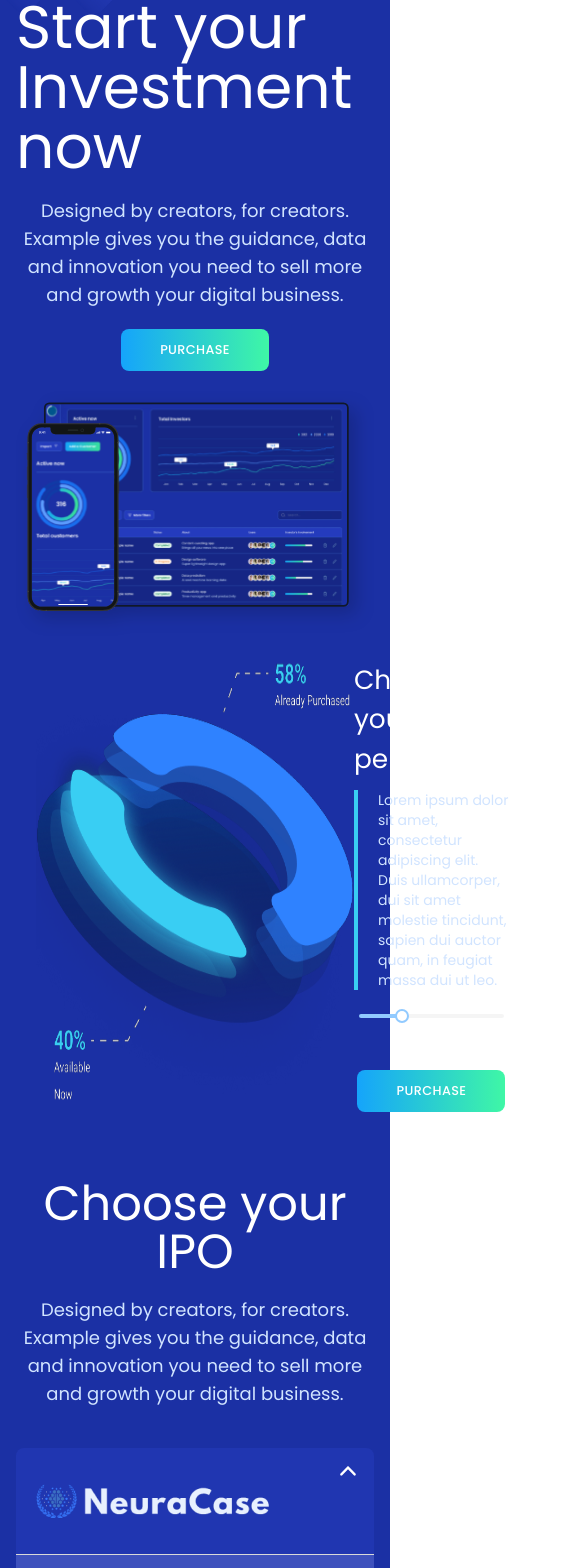
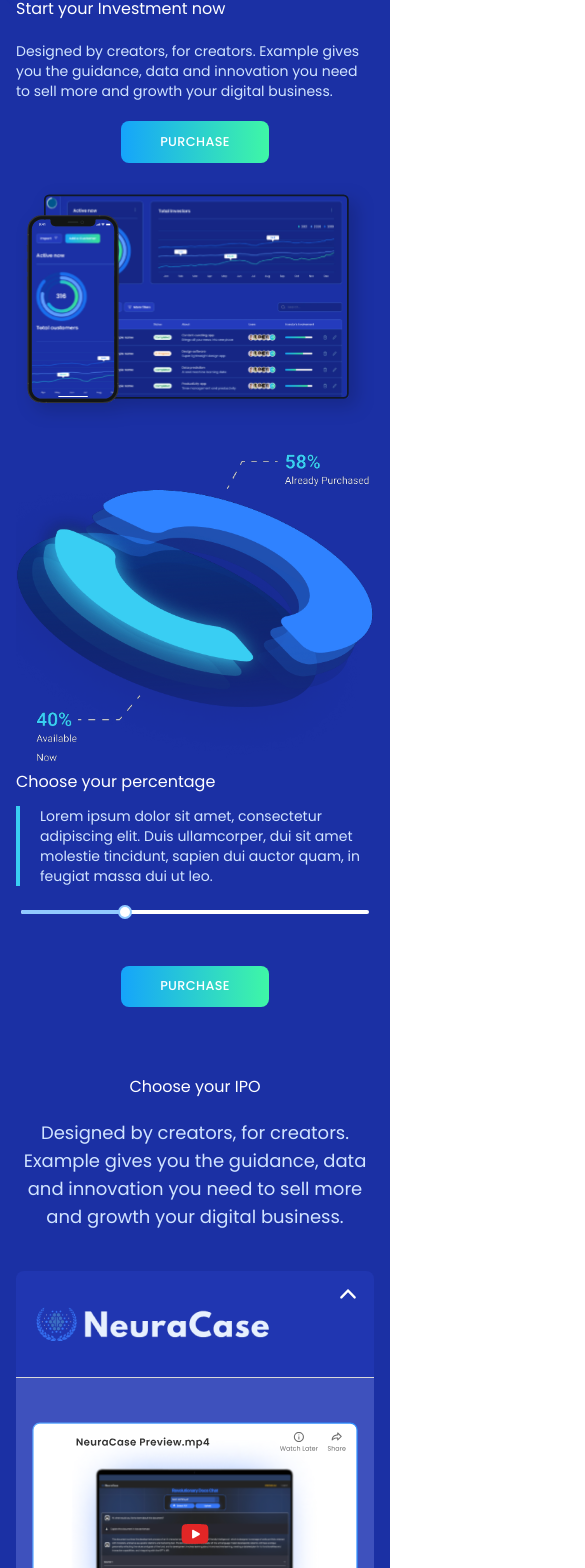
Before and after one commit to femigabriel/sufan_demo, a React (Vite) app: page /user/investments/landing-page in a window 390 px wide. Shown: the part 139-1707 px from the top of the page, 585 px wide, since content can reach past the window. Built offline with nearby package versions, Linux system fonts and the light colour scheme.

Commit message:
mobile fixes

```diff
--- a/src/index.scss
+++ b/src/index.scss
@@ -59,6 +59,7 @@ body::-webkit-scrollbar-thumb {
     opacity: 0.6;
   }
 }
+
 
 .gradientText {
   @apply bg-clip-text text-transparent bg-gradient-to-r from-[#15A4FB] to-[#3FF7A6];
@@ -235,3 +236,23 @@ code {
   background: none;
   color: #4978d8;
 }
+.form-input {
+  border-radius: 8px;
+  border: 1px solid #4978d8;
+  background: rgba(2, 7, 24, 0.23);
+  box-shadow: 0px 1px 2px 0px rgba(16, 24, 40, 0.05);
+  padding: 10px 14px;
+
+}
+
+
+.news-letter-input {
+border-radius: 8px;
+border: 1px solid  #FFF;
+background:  #FFF;
+padding: 10px 14px;
+box-shadow: 0px 1px 2px 0px rgba(16, 24, 40, 0.05);
+}
+.ant-slider .ant-slider-rail {
+  background-color: #FFF;
+}
--- a/src/pages/User/Investments/InvestmentLandingPage/FaqPage.jsx
+++ b/src/pages/User/Investments/InvestmentLandingPage/FaqPage.jsx
@@ -69,7 +69,7 @@ export const FaqPage = () => {
         </div>
       </div>
       <div>
-        <Space direction="vertical">
+        <Space direction="vertical" className="w-full">
           <Collapse
             expandIcon={({ isActive }) =>
               isActive ? (
--- a/src/pages/User/Investments/InvestmentLandingPage/IPOCollapse.jsx
+++ b/src/pages/User/Investments/InvestmentLandingPage/IPOCollapse.jsx
@@ -10,12 +10,12 @@ import theme from "../../../../theme";
 // `;
 const text = (
   <div className="py-">
-    <div className="flex py-7  gap-10">
+    <div className="lg:flex py-7  gap-10">
       <img src=" /assets/images/investment1.svg" alt="serviceImage" />
       <div className="lg:w-[36em] px-5">
         <img
           src="/assets/images/image1.png"
-          className="mb-5"
+          className="my-5"
           draggable="false"
 
           alt="image1"
@@ -104,8 +104,8 @@ const IPOCollapse = () => {
     console.log(key);
   };
   return (
-    <div className="w-full">
-      <Space direction="vertical">
+    <div className="w-full flex justify-center">
+      <Space direction="vertical" className="w-full">
         <Collapse
           expandIcon={({ isActive }) =>
             isActive ? (
@@ -206,13 +206,13 @@ const IPOCollapse = () => {
           expandIcon={({ isActive }) =>
             isActive ? (
               <img
-                src="/assets/icons/arrowUp.svg"
+                src="../../src/assets/icons/arrowUp.svg"
                 draggable="false"
                 alt="plusCircle"
               />
             ) : (
               <img
-                src="/assets/icons/arrowDown.svg"
+                src="../../src/assets/icons/arrowDown.svg"
                 draggable="false"
                 alt="minusCircle"
               />
--- a/src/pages/User/Investments/InvestmentLandingPage/StartInvestment.jsx
+++ b/src/pages/User/Investments/InvestmentLandingPage/StartInvestment.jsx
@@ -43,11 +43,13 @@ export const StartInvestment = () => {
         </div>
       </div>
 
-      <img
+     <div className="flex justify-center items-center">
+     <img
         src="/assets/images/startInvestment.svg"
         draggable="false"
         alt="serviceImage"
       />
+     </div>
     </div>
   );
 };
--- a/src/pages/User/Investments/InvestmentLandingPage/index.jsx
+++ b/src/pages/User/Investments/InvestmentLandingPage/index.jsx
@@ -22,10 +22,10 @@ export const InvestmentLandingPage = () => {
           <section className="">
             <div className="flex justify-center">
               <div>
-                <h3 className="text-white text-6xl tracking-[-2%] mb-5 ">
+                <h3 className="text-white lg:text-6xl md:text-4xl sm:text-xl tracking-[-2%] mb-5 ">
                   Start your Investment now
                 </h3>
-                <p className="text-[#D1E4FF] text-lg lg:w-[40em] font-normal lg:px-7 text-center">
+                <p className="text-[#D1E4FF] lg:text-lg text-sm lg:w-[40em] font-normal lg:px-7 lg:text-center">
                   Designed by creators, for creators. Example gives you the
                   guidance, data and innovation you need to sell more and growth
                   your digital business.
@@ -48,24 +48,23 @@ export const InvestmentLandingPage = () => {
           </section>
 
           <section className="flex flex-col gap-6 md:gap-10">
-            <div>
+            <div className="flex justify-center items-center">
               <img
                 src="/assets/images/investmentImg.svg"
-
                 className=""
                 alt="investmentImage"
                 draggable="false"
               />
             </div>
-            <div className="flex lg:gap-[75px] lg:px-5 px-5 ">
+            <div className="lg:flex lg:gap-[75px] lg:px-5 pxx-5 ">
               <img
-           src="/assets/images/chooseImg.png"
-                className="lg:[w-80vh]"
+                src="/assets/images/chooseImg.png"
+                className="lg:w-full md:w-[85%] sm:w-[65%]"
                 alt="investmentImage"
                 draggable="false"
               />
               <div className="lg:mt-32">
-                <h3 className="text-white text-[1.65em] mb-3 tracking-[-2%]">
+                <h3 className="text-white lg:text-[1.65em] md:text-4xl sm:text-xl mb-3 tracking-[-2%]">
                   Choose your percentage
                 </h3>
                 <div className="text-[#D1E4FF] text-sm border-l-4 border-[#39CEF3]">
@@ -92,14 +91,13 @@ export const InvestmentLandingPage = () => {
                   </Button>
                 </div>
               </div>
-
             </div>
           </section>
 
           <section className="py-10 w-full">
             <div className="flex justify-center py-7 pb-10">
               <div>
-                <h3 className="text-white text-5xl tracking-[-2%] mb-5 text-center">
+                <h3 className="text-white lg:text-5xl md:text-4xl sm:text-xl mb-3 tracking-[-2%] mb-5 text-center">
                   Choose your IPO
                 </h3>
                 <p className="text-[#D1E4FF] text-lg lg:w-[40em] font-normal lg:px-7 text-center">
--- a/src/templates/LandingPageLayout/widgets/NavBar.jsx
+++ b/src/templates/LandingPageLayout/widgets/NavBar.jsx
@@ -140,6 +140,7 @@ const NavBar = ({ type }) => {
                   {/* <Button fullWidth variant="outlined" color="primaryInverse">
                     BOOK APPOINTMENT
                   </Button> */}
+                  <div className="flex flex-col gap-5">
                     <Button
                       fullWidth
                       variant="outlined"
@@ -148,6 +149,14 @@ const NavBar = ({ type }) => {
                     >
                       SHOW SERVICES
                     </Button>
+                    <Button
+                      variant="outlined"
+                      href={"/user/investments"}
+                      color="primaryInverse"
+                    >
+                      SHOW INVESTMENTS
+                    </Button>
+                  </div>
                 </>
               )}
               {isLoggedIn && (
```
Lines whose indentation alone changed are shown as unchanged.
